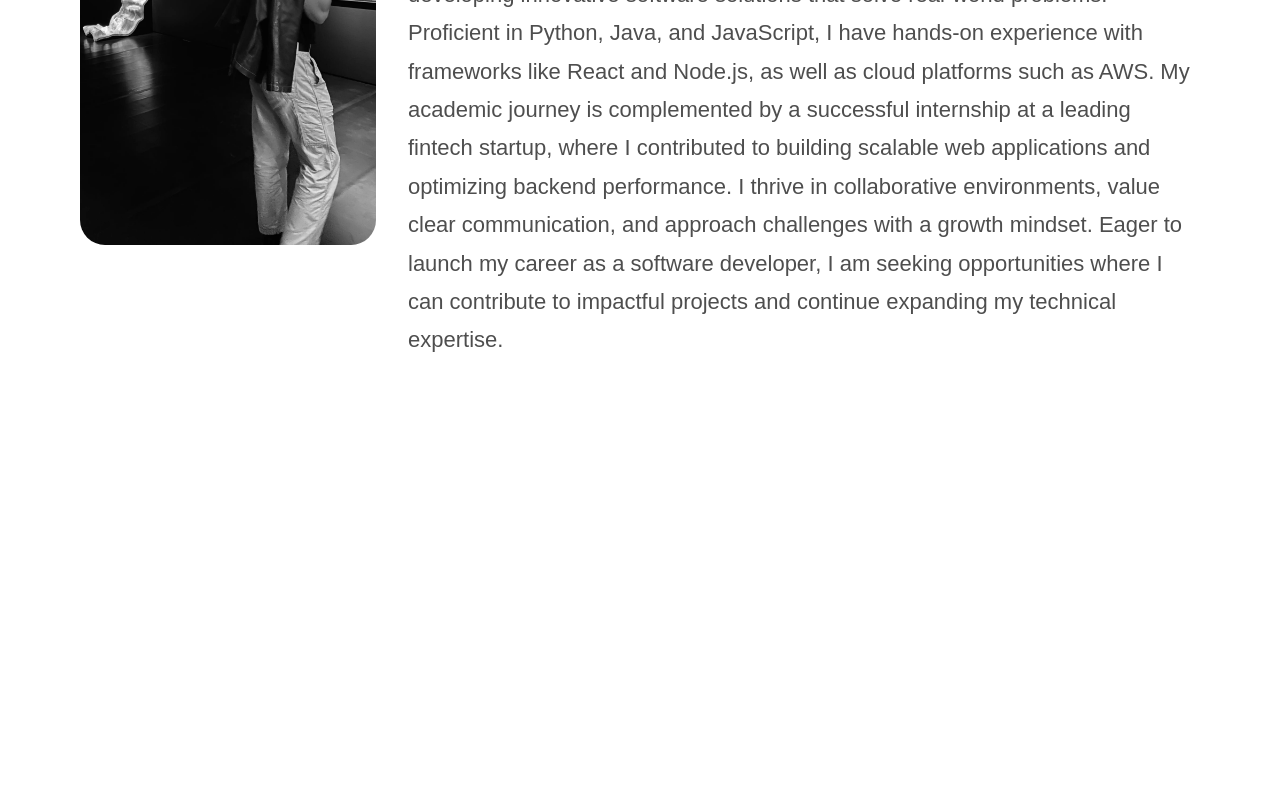
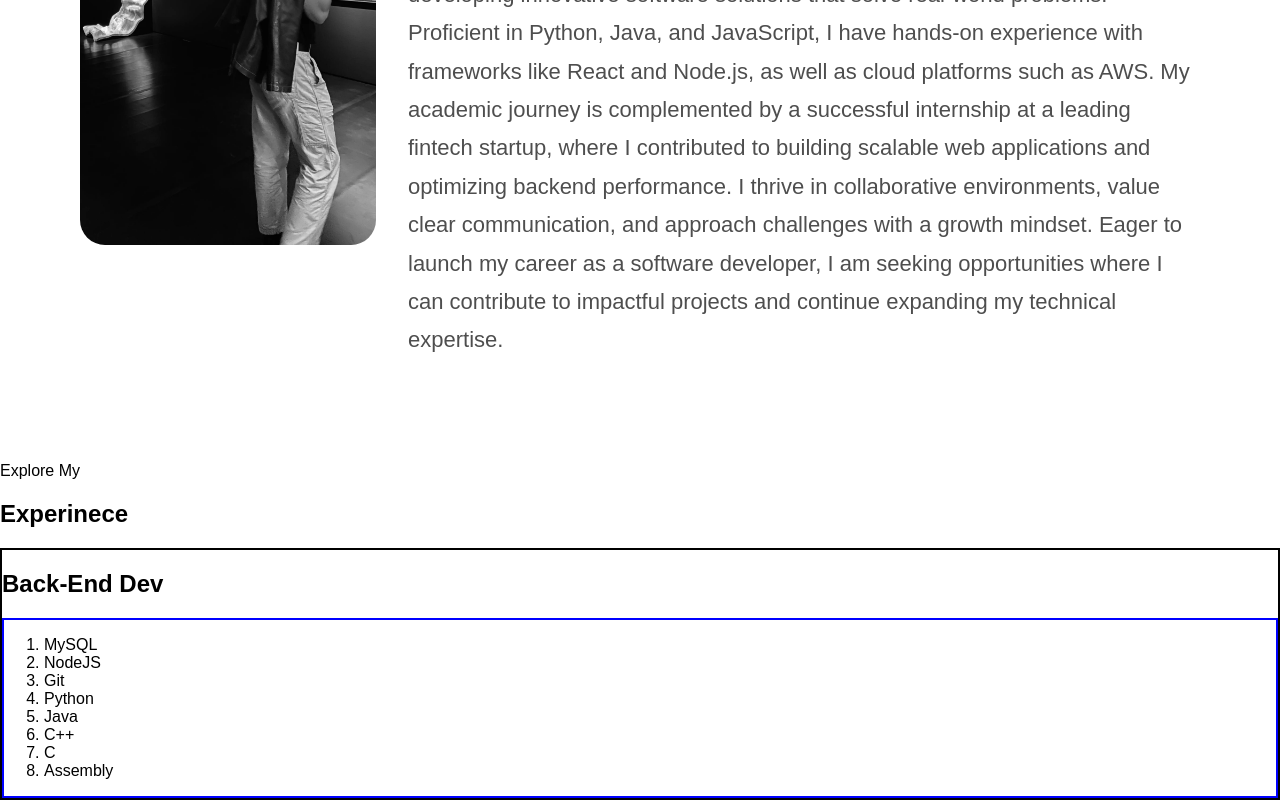
Before and after one commit to JSenk347/portfolio-fe, a React (Vite) app: page / in a window 1280 px wide. Shown: the part 1191-1991 px from the top of the page. Before the commit the page ends 1653 px from the top, so only its background shows below. Built offline with nearby package versions, Linux system fonts and the light colour scheme; a web font is replaced by a local one.

Commit message:
creating experiences

```diff
--- a/src/App.jsx
+++ b/src/App.jsx
@@ -1,6 +1,7 @@
-import Navbar from "./components/navbar/Navbar"
-import Profile from "./components/profile/Profile"
-import About from "./components/about/About"
+import Navbar from "./components/navbar/Navbar";
+import Profile from "./components/profile/Profile";
+import About from "./components/about/About";
+import XP from "./components/experience/XP";
 
 function App() {
 
@@ -15,6 +16,9 @@ function App() {
     <section id="about">
       <About/>
     </section>
+    <section id="experience">
+      <XP/>
+    </section>
     </>
   )
 }
--- a/src/components/about/AchievementCard.jsx
+++ b/src/components/about/AchievementCard.jsx
@@ -5,7 +5,7 @@ const AchievementCard = () => {
         <div className={styles.cardContainer}>
             <div className={styles.cardHeader}>
                 <h2>Education</h2><br/>
-                <i class="fa-solid fa-school"></i>
+                <i className="fa-solid fa-school"></i>
             </div>
             <div className={styles.cardText}>
                 <p>B.Sc. Computer Science</p>
--- /dev/null
+++ b/src/components/experience/XP.jsx
@@ -0,0 +1,29 @@
+import XPCard from "./xp-card/XPCard.jsx";
+import styles from "./XP.module.css";
+
+const XP = () => {
+    return (
+        <>
+        <div className={styles.XPContainer}>
+            <div className={styles.headerContainer}>
+                <p>Explore My</p>
+                <h1>Experinece</h1>
+            </div>
+            <div className={styles.cardContainers}>
+            </div>
+                <XPCard
+                    title="Back-End Dev"
+                    skills={["MySQL", "NodeJS", "Git", "Python", "Java", "C++", "C", "Assembly"]}
+                />
+
+                {/* <XPCard
+                    title="Front-End Dev"
+                    skills={["HTML", "CSS", "Javascript", "React", "Vercel"]}
+                > */}
+
+        </div>
+        </>
+    );
+}
+
+export default XP;
--- /dev/null
+++ b/src/components/experience/xp-card/XPCard.jsx
@@ -0,0 +1,22 @@
+import styles from "./XPCard.module.css";
+
+const XPCard = (props) => {
+    /* ".map(FOR EACH skill IN skills, DO <li key=..."*/
+    /* index is the CURRENT INDEX of the loop from .
+    /* .map() SYNTAX: .map(currVal (req), index (opt), array (opt))*/
+    const skills = props.skills.map((skills, index) => <li key={index}>{skills}</li>);
+
+    return(
+        <>
+            <div className={styles.xpCardContainer}>
+                <h2>{props.title}</h2>
+                <div className={styles.skillsContainer}>
+                    <ol>{skills}</ol>
+                </div>
+
+            </div>
+        </>
+    );
+}
+
+export default XPCard
--- /dev/null
+++ b/src/components/experience/xp-card/XPCard.module.css
@@ -0,0 +1,9 @@
+.xpCardContainer{
+    border: 2px solid black;
+}
+.skillsContainer{
+    border: 2px solid blue;
+}
+.skillsContainer{
+
+}
--- a/src/components/profile/Profile.jsx
+++ b/src/components/profile/Profile.jsx
@@ -26,10 +26,10 @@ const Profile = () => {
 
                 <div className={styles.socialsContainer}>
                     <a href='' target="_blank">
-                        <i class="fa-brands fa-instagram"></i>
+                        <i className="fa-brands fa-instagram"></i>
                     </a>
                     <a target="_blank" href='https://ca.linkedin.com/in/jordan-senko-a48067220'>
-                        <i class="fa-brands fa-linkedin"></i>
+                        <i className="fa-brands fa-linkedin"></i>
                     </a>
                 </div>
             </div>
```
Also changed, not shown: src/components/experience/XP.module.css (added).
